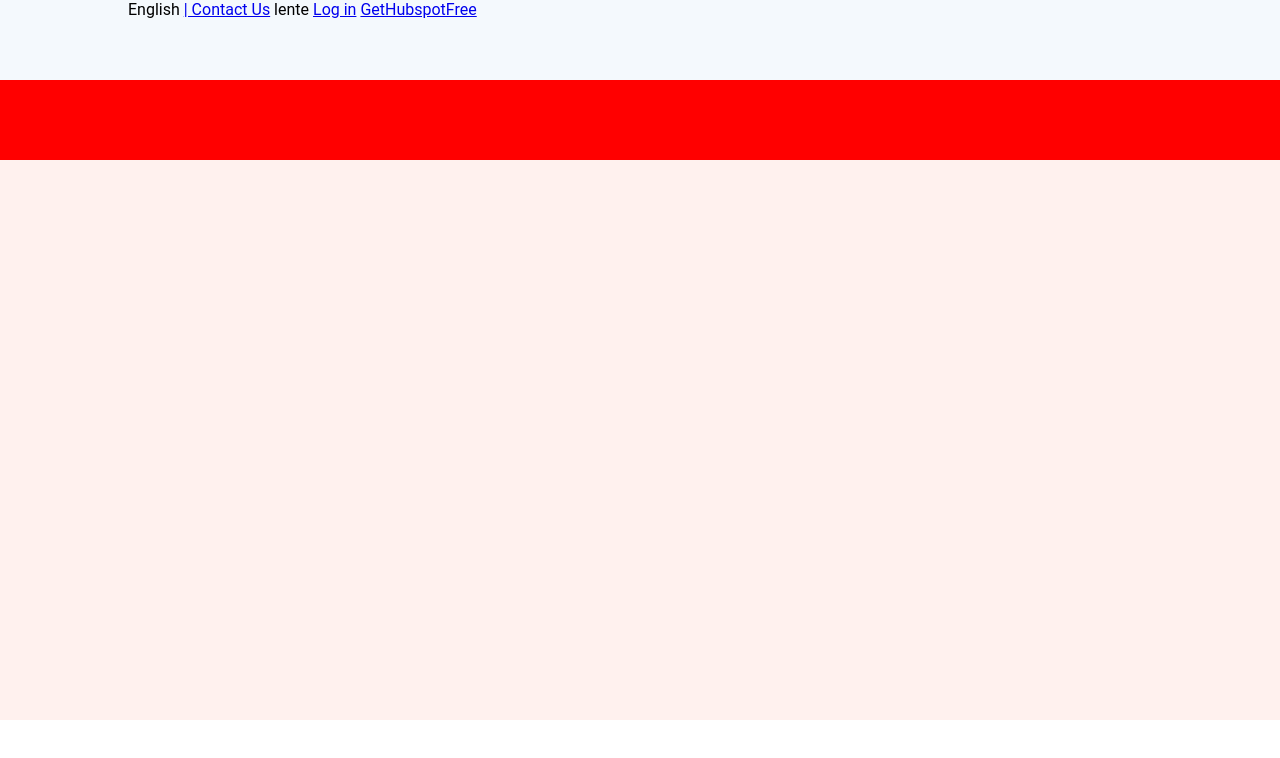
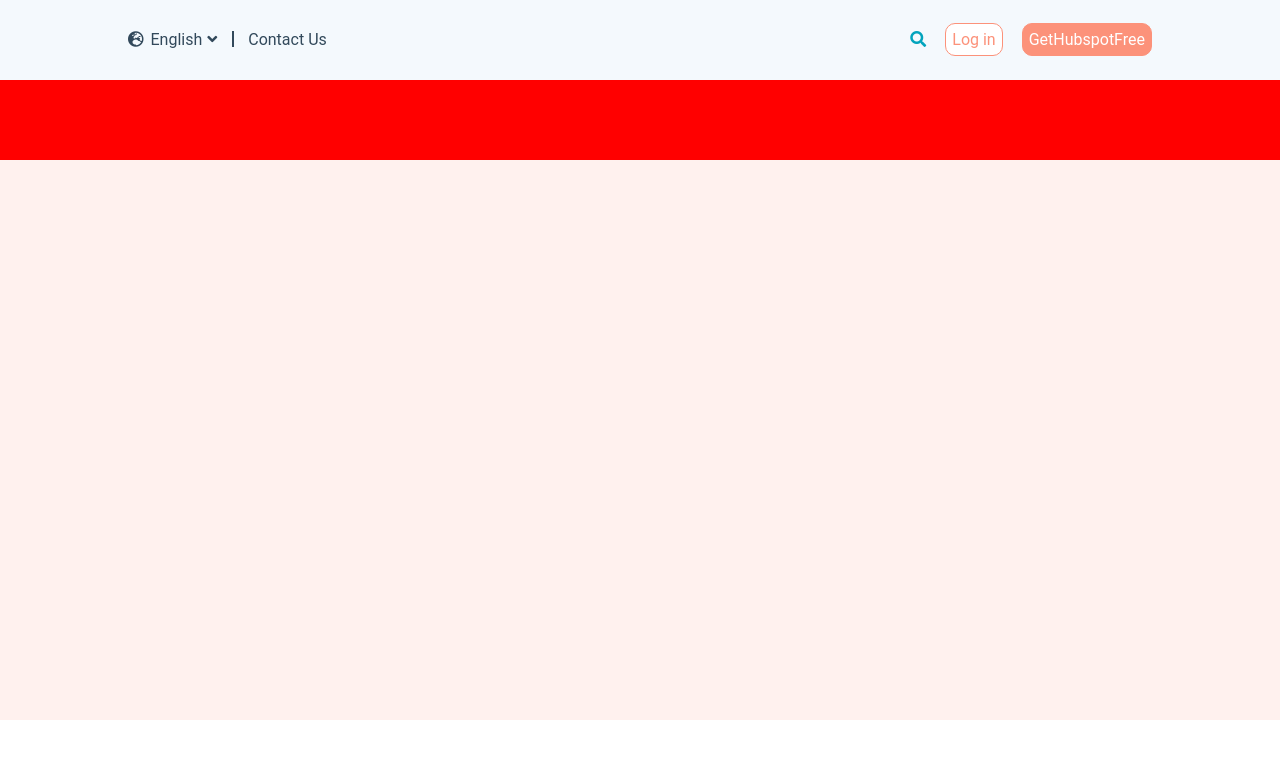
Before and after one commit to France900/htmlcss-hubspot, a plain HTML site: page index.html in a window 1280 px wide. Drawn offline with Linux system fonts and the light colour scheme.

Commit message:
end first nav-bar

```diff
--- a/assets/master.css
+++ b/assets/master.css
@@ -22,12 +22,15 @@ body {
   margin: 0 auto;
 }
 
-nav ul,nav li {
+nav ul,nav li, nav a {
   display: inline-block;
   list-style: none;
+  line-height: 80px;
+  text-decoration: none;
 }
 
-/* <!-- PRIMA NAVIGAZIONE --> */
+/* <!-- PRIMA NAV-BAR --> */
+/* first menu */
 .menu-one {
   height: 80px;
   width: 100%;
@@ -37,26 +40,43 @@ nav ul,nav li {
   left: 0;
   z-index: 10;
 }
-
-ul {
-  /* line-height: 80px;
-  height: 80px;
-  vertical-align:middle;
-  padding-top: 3px; */
+.left, .left a {
+  color: #32495B;
+}
+.fa-globe-europe {
+  padding-right: 7px;
+}
+.fa-angle-down {
+  padding: 0 15px 0 5px;
+  border-right: 2px solid #32495B;
+  margin-right: 10px
 }
 
+/* second menu */
 .right {
-
+  /* text-align: right; come funzionava?*/
+  float: right;
+}
+.fa-search {
+  color: #02A4BD;
+}
+nav [class$="-button"] {
+  border: 1px solid #FC927A;
+  border-radius: 10px;
+  line-height: normal;
+  padding: 6px;
+  margin-left: 15px;
+}
+.bord-button {
+  color: #FC927A;
+  background-color: white;
+}
+.color-button {
+  color: white;
+  background-color: #FC927A;
 }
 
-/* #FC927A */
-
-
-
-
-
-
-
+/* <!-- SECONDA NAV-BAR --> */
 .menu-two {
   height: 80px;
   width: 100%;
@@ -64,7 +84,7 @@ ul {
   background-color: red;
 }
 
-
+/* <!-- JUMBO --> */
 .jumbo {
   background-color: #FFF1EE;
   height: 70vh;
--- a/index.html
+++ b/index.html
@@ -5,6 +5,7 @@
     <meta charset="utf-8">
     <meta name="viewport" content="width=device-width, initial-scale=1.0">
     <title></title>
+    <link rel="stylesheet" href="https://cdnjs.cloudflare.com/ajax/libs/font-awesome/5.15.2/css/all.min.css" integrity="sha512-HK5fgLBL+xu6dm/Ii3z4xhlSUyZgTT9tuc/hSrtw6uzJOvgRr2a9jyxxT1ely+B+xFAmJKVSTbpM/CuL7qxO8w==" crossorigin="anonymous" />
     <!-- link preload font -->
     <!-- link font -->
     <link rel="stylesheet" href="./assets/master.css">
@@ -15,23 +16,22 @@
     <header>
 
       <nav>
-        <!-- PRIMA NAVIGAZIONE -->
-        <!-- menu uno -->
+        <!-- PRIMA NAV-BAR -->
         <section class="menu-one">
           <div class="container">
-            <ul>
-              <li>English</li>
-              <li><a href="#">| Contact Us</a></li>
+            <ul class="left">
+              <li><i class="fas fa-globe-europe"></i>English<i class="fas fa-angle-down"></i></li>
+              <li><a href="#">Contact Us</a></li>
             </ul>
             <ul class="right">
-              <li>lente</li>
-              <li><a href="#">Log in</a></li>
-              <li><a href="#">GetHubspotFree</a></li>
+              <li><i class="fas fa-search"></i></li>
+              <li><a class="bord-button" href="#">Log in</a></li>
+              <li><a class="color-button" href="#">GetHubspotFree</a></li>
             </ul>
           </div>
         </section>
 
-        <!-- menu due -->
+        <!-- SECONDA NAV-BAR -->
         <section class="menu-two">
           <div class="container">
 
@@ -39,6 +39,7 @@
         </section>
       </nav>
 
+      <!-- JUMBO -->
       <section class="jumbo">
 
       </section>
```
